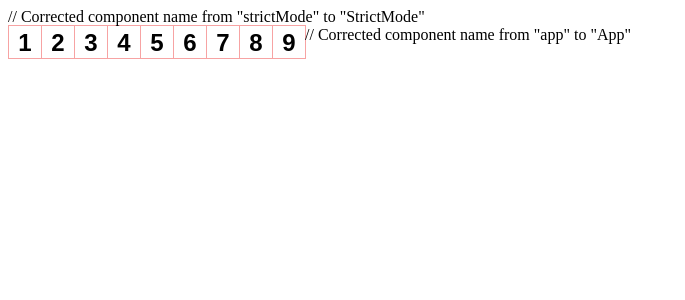
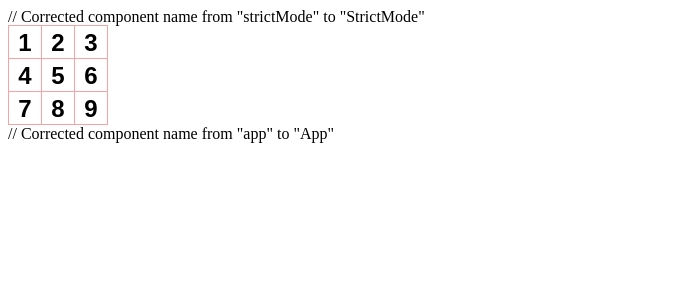
Before and after one commit to ANUDT/7CS069UZ1_WT, a React (Vite) app in the folder Week2A_WT/Tic-Tac-Toe/: page / in a window 1280 px wide. Shown: the top 300 px of the page, without its empty margins (0-685 px from the left). Built offline with nearby package versions, Linux system fonts and the light colour scheme.

Commit message:
board row added in css

```diff
--- a/Week2A_WT/Tic-Tac-Toe/src/App.jsx
+++ b/Week2A_WT/Tic-Tac-Toe/src/App.jsx
@@ -1,25 +1,25 @@
 export function Square() {  // Corrected function name from "squre" to "Square"
   return (
     <>
-    <div>
+    <div className="board-row">
       <button className="square">1</button>
       <button className="square">2</button>
       <button className="square">3</button>
     </div>
 
-    <div>
+    <div className="board-row">
       <button className="square">4</button>
       <button className="square">5</button>
       <button className="square">6</button>
     </div>
 
-    <div>
+    <div className="board-row">
       <button className="square">7</button>
       <button className="square">8</button>
       <button className="square">9</button>
     </div>
     </>
-  )
+  );
 }
 export default function App() {  // Added App component to render Square component
   return (
--- a/Week2A_WT/Tic-Tac-Toe/src/style.css
+++ b/Week2A_WT/Tic-Tac-Toe/src/style.css
@@ -12,3 +12,10 @@
   text-align: center;
   width: 34px;
 }
+.board-row:after {
+  content: "";
+  display: table;
+  clear: both;
+} /* .square:hover {
+  background: #ddd;
+} */
```
